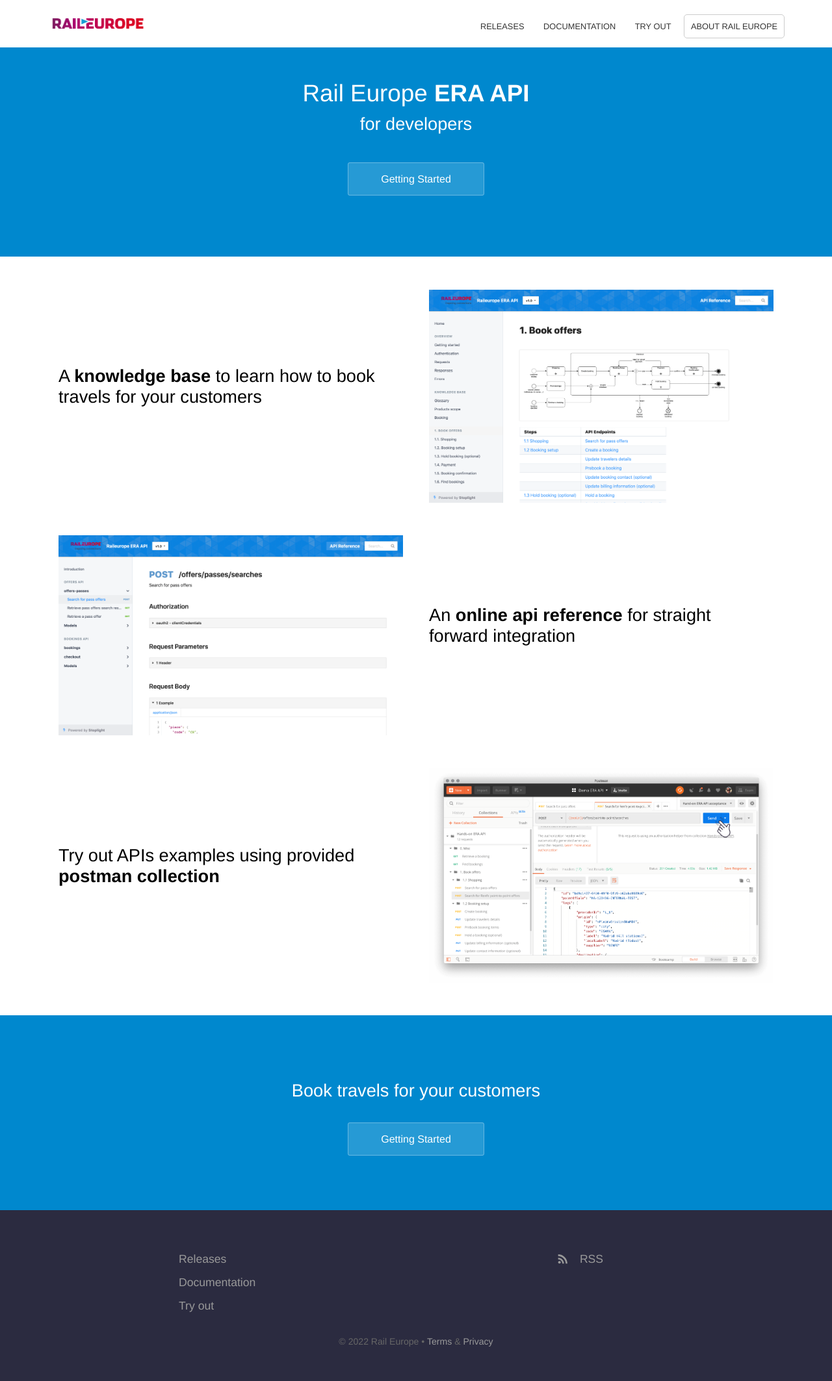
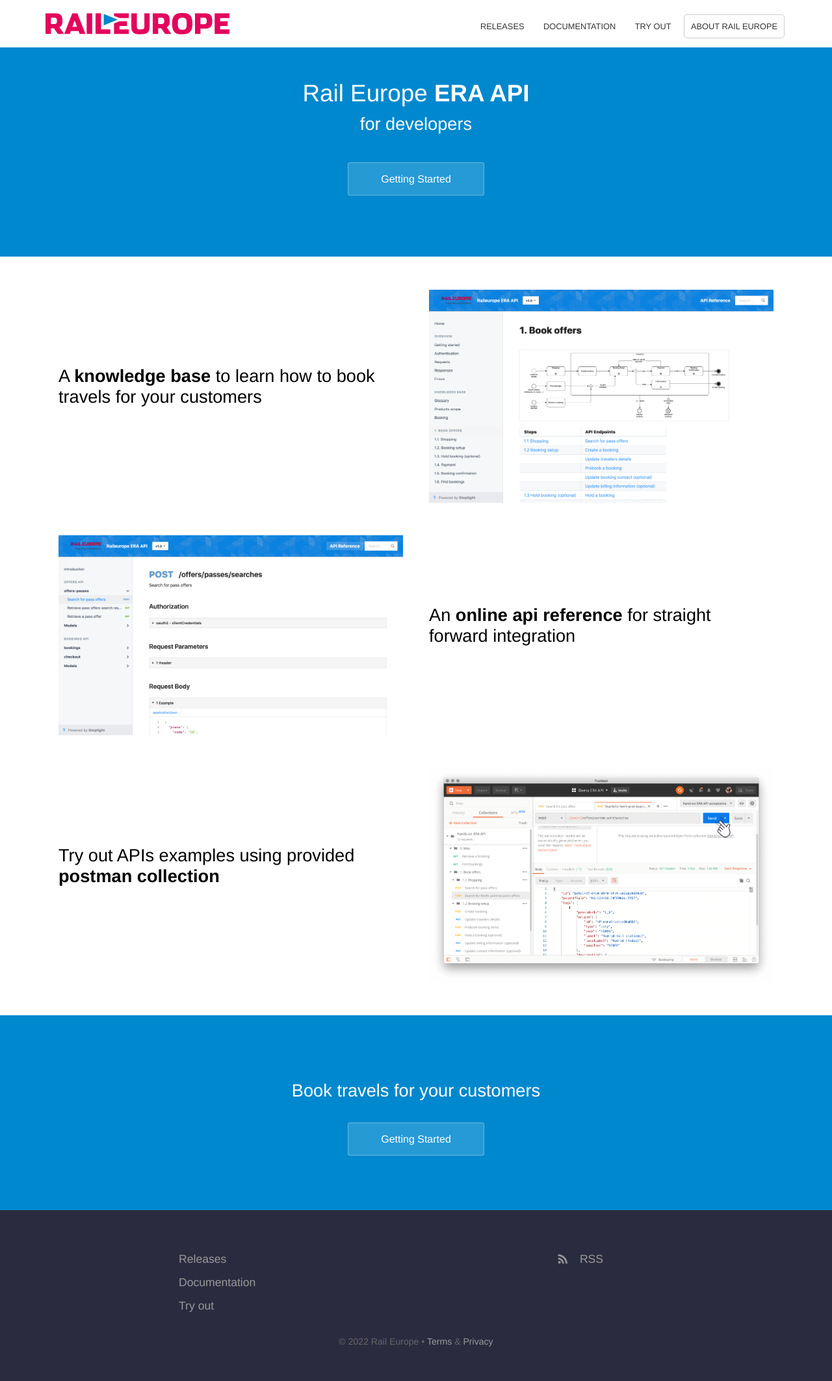
Before and after one commit to rail-europe/era-api, a Jekyll site: the page built from index.html, in a window 1280 px wide. Shown: the whole page at 65% size. Built offline with Jekyll 4.4.1, drawn with Linux system fonts in a browser that asks for light colours.

Commit message:
[HANDS-ON] - update logos

```diff
--- a/_layouts/default.html
+++ b/_layouts/default.html
@@ -9,12 +9,12 @@
 		{% feed_meta %}
 		<meta name="google-site-verification" content="lcmmWBET04PpqagYne-YB0Un9wTdG5p942cuYQxTaRU" />
 		<link rel="stylesheet" href="{{ site.baseurl }}/css/screen.css">
-		<link rel="icon" type="image/png" href="{{ site.baseurl }}/favicon.png">
+		<link rel="icon" type="image/svg+xml" href="{{ site.baseurl }}/images/favicon-raileurope.svg">
 	</head>
 	<body>
 		<header>
 			<div class="container">
-				<div class="company-name"><a href="{{ site.baseurl }}/"><img src="{{ site.baseurl }}/images/logo.png" alt="Rail Europe Logo" width="95" height="33" /></a></div>
+				<div class="company-name"><a href="{{ site.baseurl }}/"><img src="{{ site.baseurl }}/images/logo.svg" alt="Rail Europe Logo" width="95" height="33" /></a></div>
 				{% include navigation.html %}
 			</div>
 		</header>
```
Also changed, not shown: favicon.png (deleted), images/favicon-raileurope.svg, images/logo-re-stoplight.png, images/logo.png (deleted), images/logo.svg.
